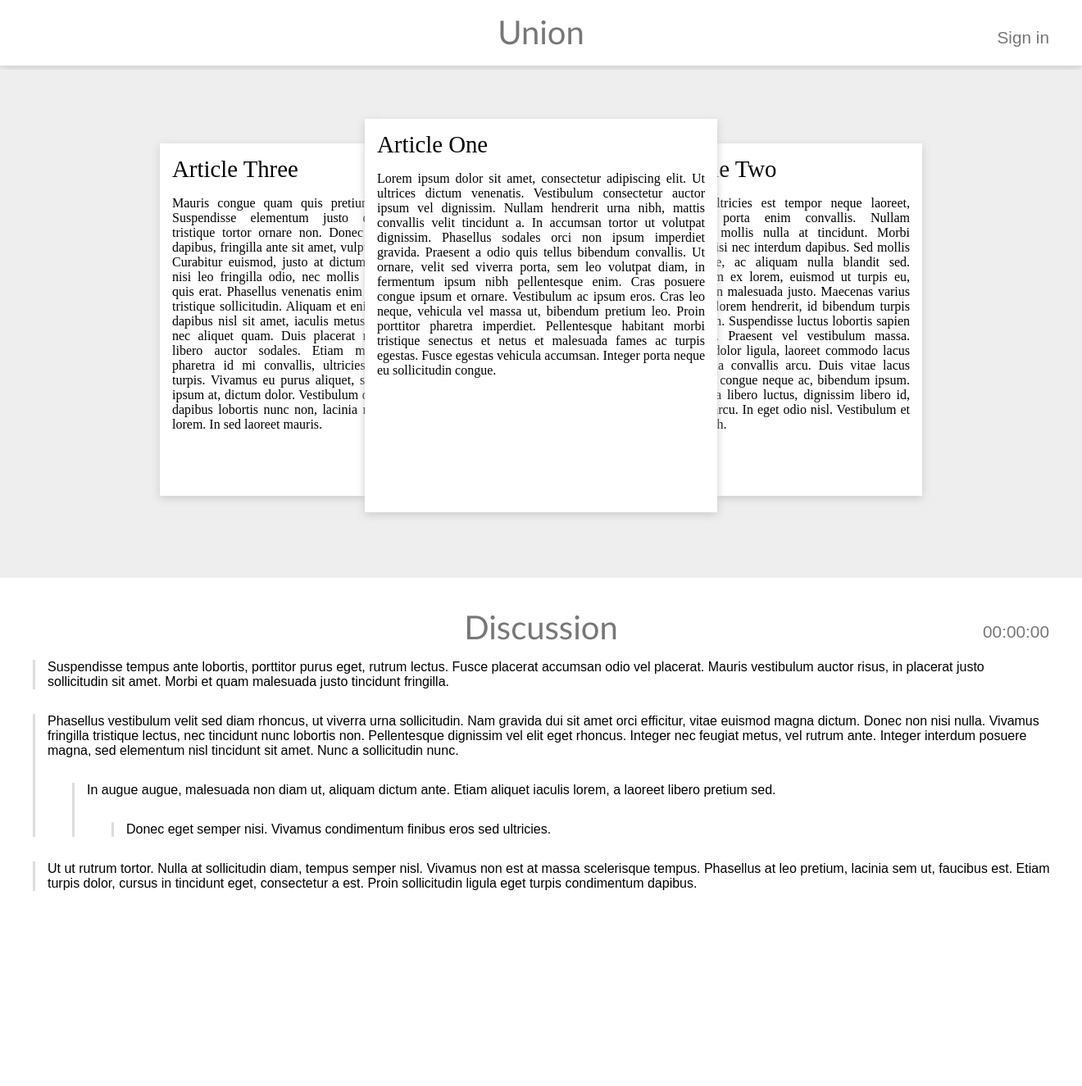
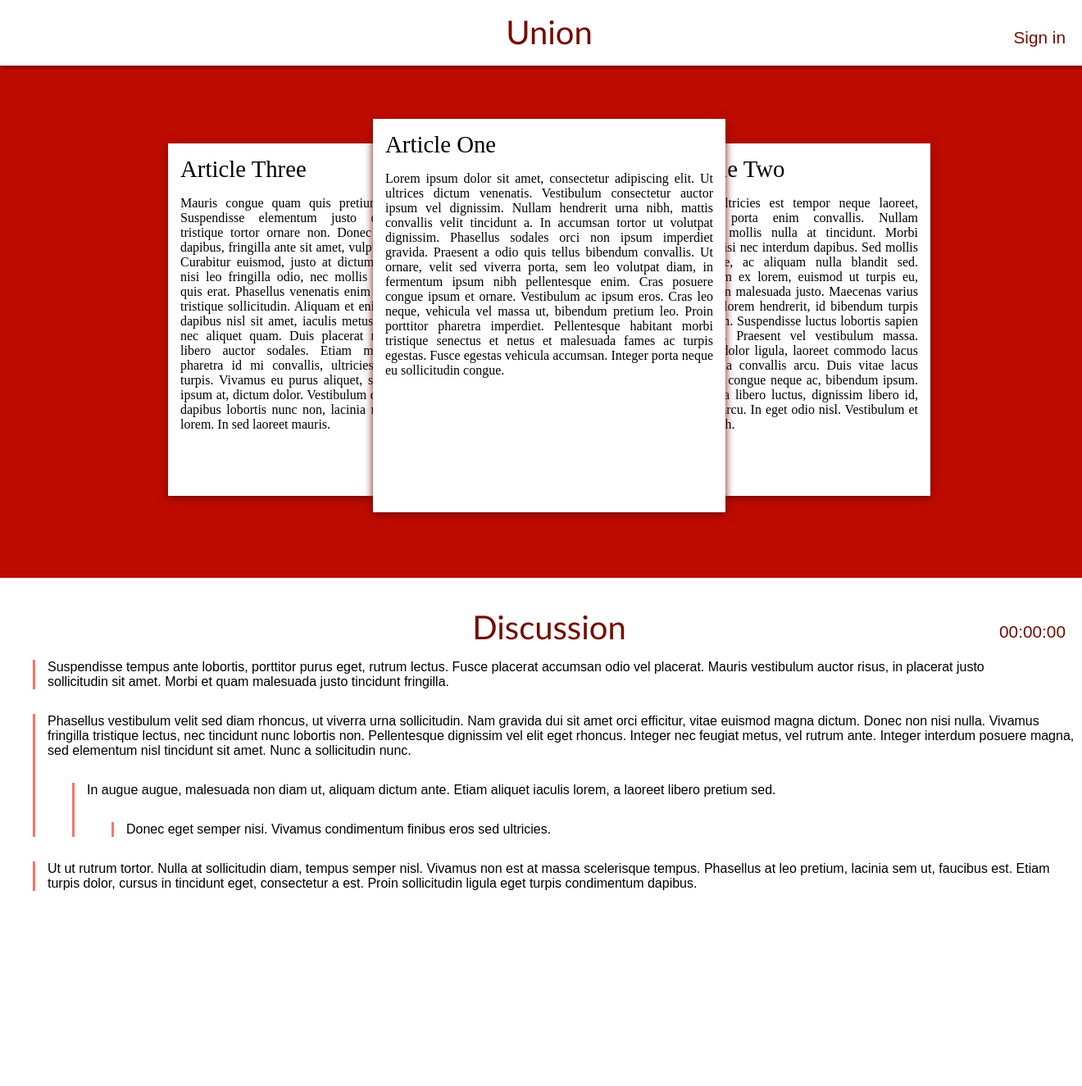
Before and after one commit to hewhomust/potential-chainsaw, a PHP site: page / in a window 1320 px wide. Shown: the whole page at 82% size. Run offline with PHP 8.4, Linux system fonts and the light colour scheme.

Commit message:
Set colour scheme

```diff
--- a/Prototype3/style.css
+++ b/Prototype3/style.css
@@ -2,11 +2,11 @@ body{
 	padding: 0px;
 	margin: 0px;
 	font-family: sans-serif;
-	background-color: #eee;
+	background-color: #BE0B00;
 }
 
 #articleContainer{
-	background-color: #eee;
+	background-color: #BE0B00;
 }
 
 #discussionContainer{
@@ -16,13 +16,13 @@ body{
 #header{
 	background-color: #fff;
 	height: 60px;
-	box-shadow: 0px 3px 10px #ccc;
+	box-shadow: 0px 3px 10px #760B00;
 	margin-bottom: 5px;
 }
 
 .container{
 	height: 600px;
-	width: 1300px;
+	width: 100%;/*1300px;*/
 	margin: auto;
 	padding: 10px;
 }
@@ -36,7 +36,7 @@ body{
 
 .article{
 	background-color: #fff;
-	box-shadow: 0px 3px 10px #ccc;
+	box-shadow: 0px 3px 10px #760B00;
 	position: relative;
 	font-family: serif;
 	text-align: justify;
@@ -60,7 +60,7 @@ h1{
 	height: auto;
 	margin: 30px;
 	padding: 0px 15px;
-	border-left: solid 3px #ddd;
+	border-left: solid 3px #FF7267;
 }
 
 #discussionHeader{
@@ -71,7 +71,7 @@ h1{
 	text-align: center;
 	position: relative;
 	font-family: calibri, sans-serif;;
-	color: #777;
+	color: #760B00;
 	font-size: 2.5em;
 }
 
@@ -89,7 +89,7 @@ h1{
 	top: -25px;
 	right: 30px;
 	font-size: 1.3em;
-	color: #777;
+	color: #760B00;
 }
 
 #header.headerBar p{
```
